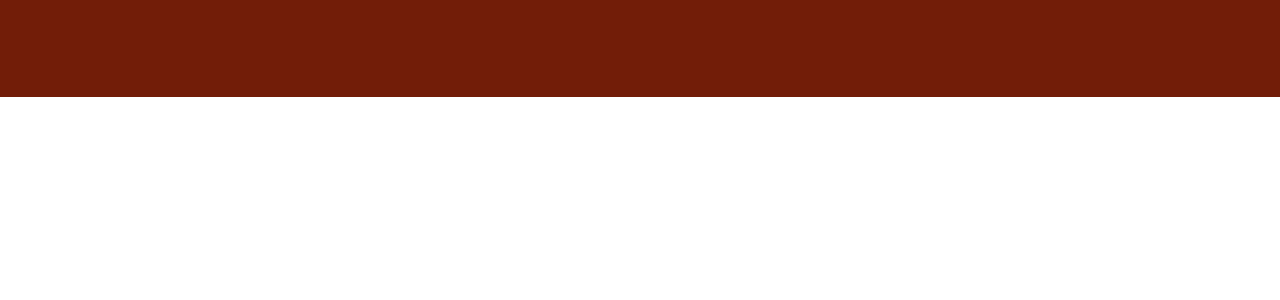
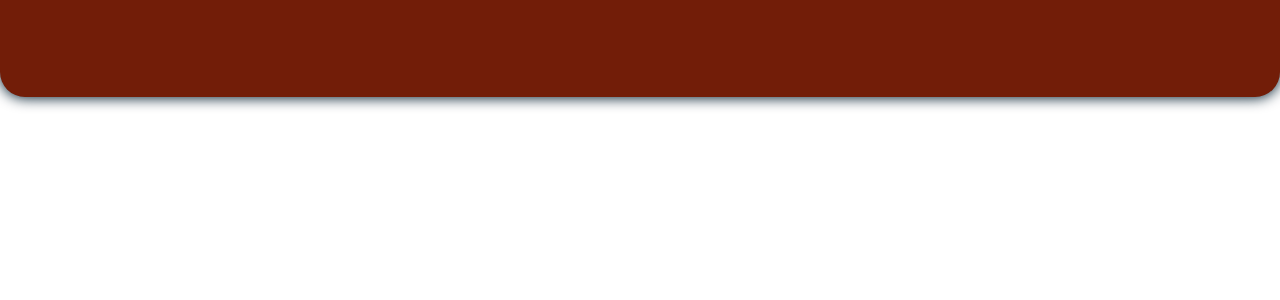
Before and after one commit to mihaiditu/peste-gratarul-tau, a React (Create React App) app in the folder frontend/: page / in a window 1280 px wide. Shown: the top 300 px of the page. Built offline with nearby package versions, Linux system fonts and the light colour scheme.

Commit message:
umbra la navbar

```diff
--- a/frontend/src/App.css
+++ b/frontend/src/App.css
@@ -1,5 +1,6 @@
 .App {
   text-align: center;
+  overflow: visible;
 }
 
 .App-logo {
--- a/frontend/src/Navbar.js
+++ b/frontend/src/Navbar.js
@@ -1,7 +1,15 @@
 function Navbar() {
   return (
-<div style={{ width: '100%', height: '97px', backgroundColor: '#721D08' }}>
-    </div>
+    <div
+      style={{
+        width: '100%',
+        height: '97px',
+        backgroundColor: '#721D08',
+        borderRadius: '0 0 25px 25px',
+        boxShadow: '0px 1px 14px #021B2C',
+        position: 'relative',
+      }}
+    />
   );
 }
 
```
